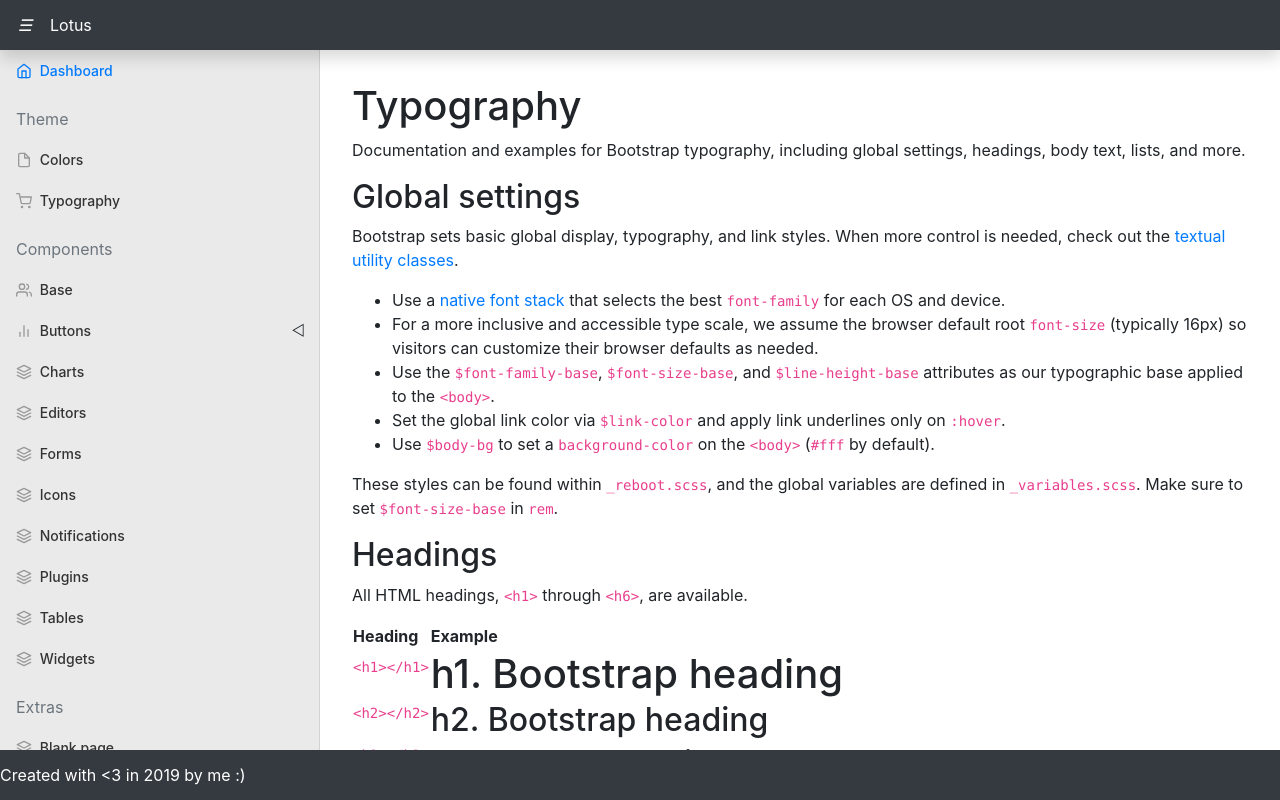
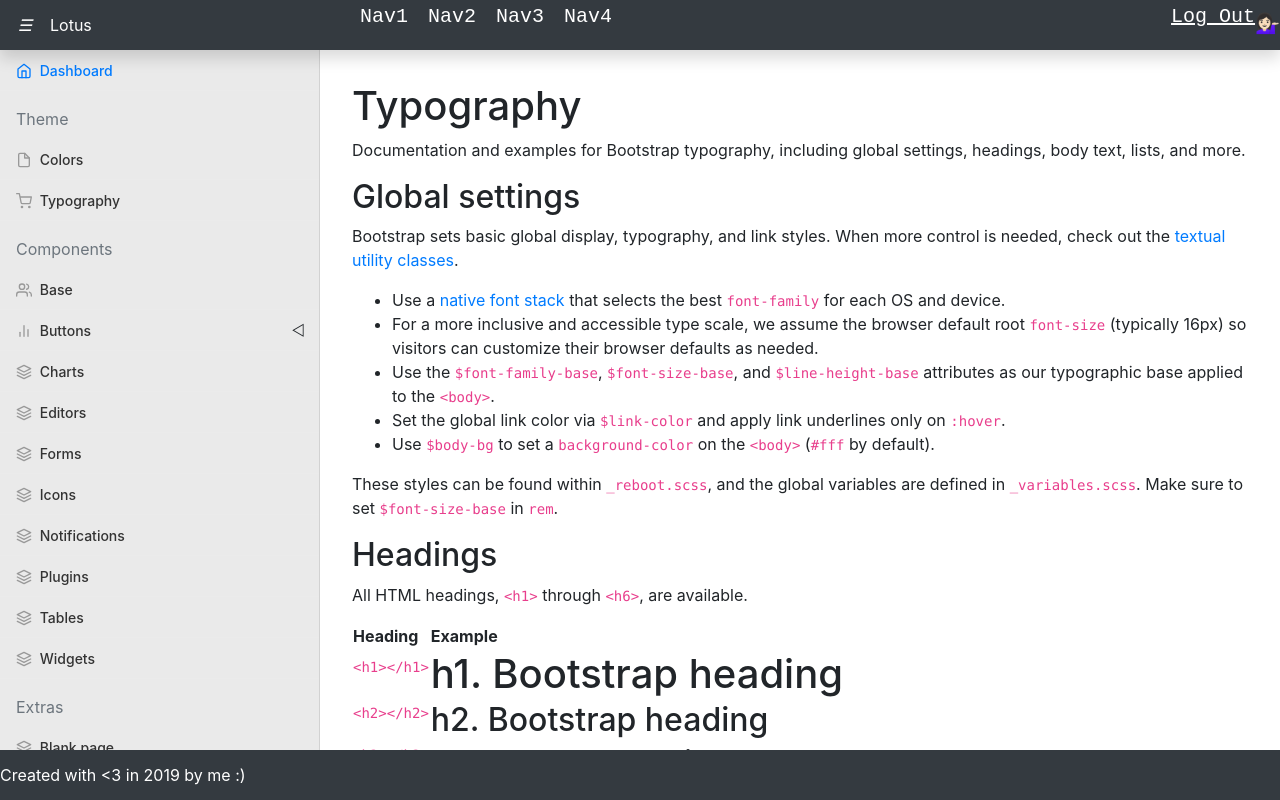
Before and after one commit to Andras-Simon/lotus-free-angular-admin-template, a website: page src/index.html in a window 1280 px wide. Drawn offline with nearby package versions, Linux system fonts and the light colour scheme.

Commit message:
Add header toolbar css features

```diff
--- a/src/css/main.css
+++ b/src/css/main.css
@@ -53,6 +53,62 @@
 
   .header__toolbar {
     flex: 1;
+  }
+
+  .containerx div {
+    font-family: monospace;
+    font-size: 20px;
+    text-align: center;
+  }
+
+  .red,
+  .orange,
+  .yellow,
+  .blue,
+  .green,
+  .purple {
+    display: flex;
+    align-items: center;
+    justify-content: center;
+  }
+
+  /* Flexbox Fallback */
+
+  .yellow {
+    display: flex;
+    width: 100%;
+    justify-content: space-between;
+    height: 60px;
+    color: white;
+  }
+
+  .blue + .blue {
+    margin-left: 1em;
+  }
+
+
+  @supports (display: grid) {
+
+    .yellow {
+      display: grid;
+      grid-template:
+          '📝 👾 💁🏻‍' /
+          auto 1fr auto;
+      height: 60px;
+      width: 100%;
+    }
+
+    .green {
+      grid-area: 📝;
+    }
+
+    .blue + .blue{
+      margin-left: 1em;
+    }
+
+    .orange {
+      grid-area: 💁🏻‍;
+    }
   }
 
   .header__search {
--- a/src/index.html
+++ b/src/index.html
@@ -30,7 +30,20 @@
         <a class="header__link" href="/">Lotus</a></h1>
     </div>
     <div class="header__toolbar">
-
+      <div class="containerx">
+        <div class="yellow">
+          <ul class="green">
+            <li class="blue">Nav1</li>
+            <li class="blue">Nav2</li>
+            <li class="blue">Nav3</li>
+            <li class="blue">Nav4</li>
+          </ul>
+          <div class="orange">
+          <p class="purple"><u>Log Out</u></p>
+          <div class="red">💁🏻‍♀️</div>
+          </div>
+        </div>
+      </div>
     </div>
   </header>
 
```
